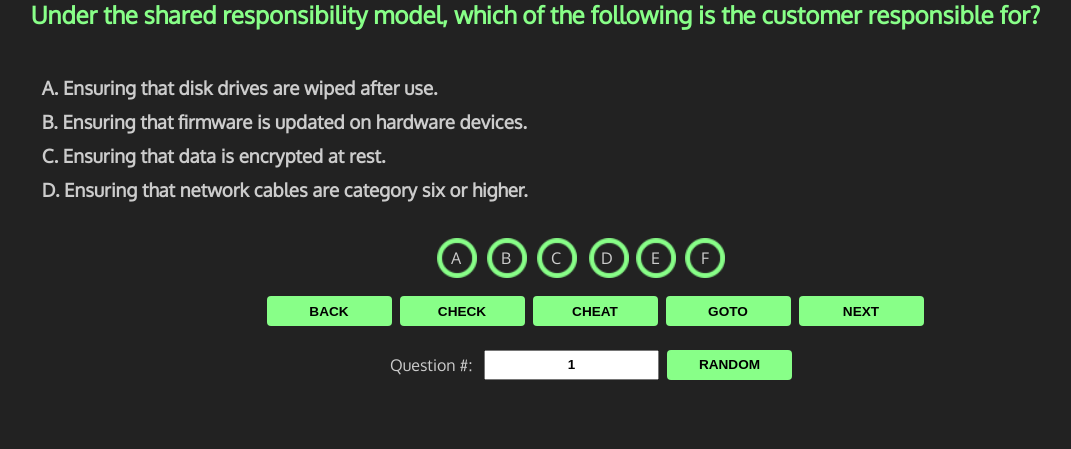
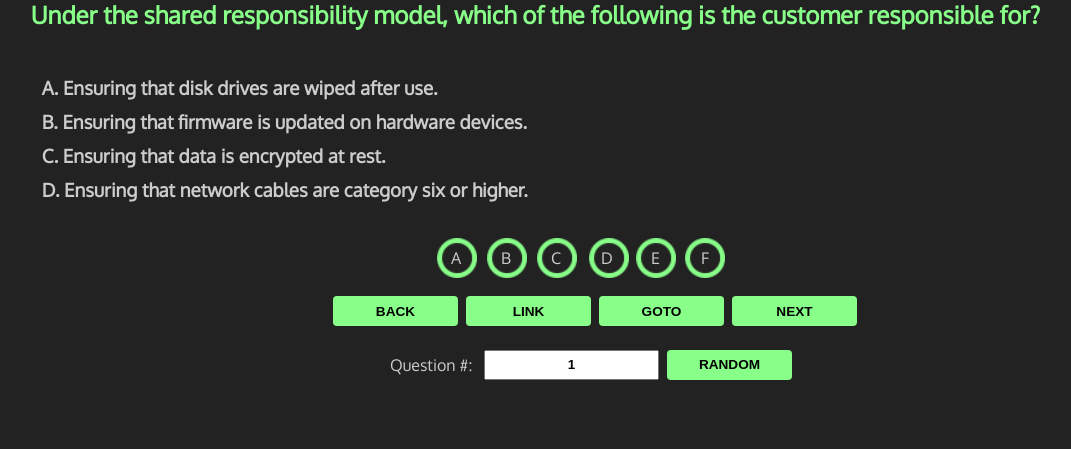
Before and after one commit to peqltta/quiztest, a Flask app: page /quiz in a window 1280 px wide. Shown: the part 91-540 px from the top of the page, without its empty margins (17-1088 px from the left). Run offline with Flask 2, Linux system fonts and the light colour scheme.

Commit message:
asdfasdf

```diff
--- a/templates/main.html
+++ b/templates/main.html
@@ -50,10 +50,16 @@
         document.getElementById('qn').value = Math.floor(Math.random() * 670) + 1;
     }
     function checkBoxes() {
+        let cans = '{{ c }}';
         if (document.getElementById('Ac').checked)
         {
+            if (cans.includes("A")){
             document.getElementById('Acl').innerHTML = '✔'
+            document.getElementById('Acl').style.color = 'green';
+            } else {
+                document.getElementById('Acl').innerHTML = '✖'
                 document.getElementById('Acl').style.color = 'red';
+            }
         } else {
             document.getElementById('Acl').innerHTML = 'A'
             document.getElementById('Acl').style.color = 'white';
@@ -61,44 +67,73 @@
         }
         if (document.getElementById('Bc').checked)
         {
-            document.getElementById('Bcl').innerHTML = 'X'
+            if (cans.includes("B")){
+            document.getElementById('Bcl').innerHTML = '✔'
+            document.getElementById('Bcl').style.color = 'green';
+            } else {
+                document.getElementById('Bcl').innerHTML = '✖'
                 document.getElementById('Bcl').style.color = 'red';
+            }
         } else {
             document.getElementById('Bcl').innerHTML = 'B'
             document.getElementById('Bcl').style.color = 'white';
+
         }
         if (document.getElementById('Cc').checked)
         {
-            document.getElementById('Ccl').innerHTML = 'X'
+            if (cans.includes("C")){
+            document.getElementById('Ccl').innerHTML = '✔'
+            document.getElementById('Ccl').style.color = 'green';
+            } else {
+                document.getElementById('Ccl').innerHTML = '✖'
                 document.getElementById('Ccl').style.color = 'red';
+            }
         } else {
             document.getElementById('Ccl').innerHTML = 'C'
             document.getElementById('Ccl').style.color = 'white';
+
         }
         if (document.getElementById('Dc').checked)
-
         {
-            document.getElementById('Dcl').innerHTML = 'X'
+            if (cans.includes("D")){
+            document.getElementById('Dcl').innerHTML = '✔'
+            document.getElementById('Dcl').style.color = 'green';
+            } else {
+                document.getElementById('Dcl').innerHTML = '✖'
                 document.getElementById('Dcl').style.color = 'red';
+            }
         } else {
             document.getElementById('Dcl').innerHTML = 'D'
             document.getElementById('Dcl').style.color = 'white';
+
         }
         if (document.getElementById('Ec').checked)
         {
-            document.getElementById('Ecl').innerHTML = 'X'
+            if (cans.includes("E")){
+            document.getElementById('Ecl').innerHTML = '✔'
+            document.getElementById('Ecl').style.color = 'green';
+            } else {
+                document.getElementById('Ecl').innerHTML = '✖'
                 document.getElementById('Ecl').style.color = 'red';
+            }
         } else {
             document.getElementById('Ecl').innerHTML = 'E'
             document.getElementById('Ecl').style.color = 'white';
+
         }
         if (document.getElementById('Fc').checked)
         {
-            document.getElementById('Fcl').innerHTML = 'X'
+            if (cans.includes("F")){
+            document.getElementById('Fcl').innerHTML = '✔'
+            document.getElementById('Fcl').style.color = 'green';
+            } else {
+                document.getElementById('Fcl').innerHTML = '✖'
                 document.getElementById('Fcl').style.color = 'red';
+            }
         } else {
             document.getElementById('Fcl').innerHTML = 'F'
             document.getElementById('Fcl').style.color = 'white';
+
         }
     }
 </script>
@@ -122,7 +157,7 @@
             <span id='box'><label for='Dc' id="Dcl">D</label><input type='checkbox' id='Dc' value='D' name='D' onclick=checkBoxes() /></span>
             <span id='box'><label for='Ec' id="Ecl">E</label><input type='checkbox' id='Ec' value='E' name='E' onclick=checkBoxes() /></span>
             <span id='box'><label for='Fc' id="Fcl">F</label><input type='checkbox' id='Fc' value='F' name='F' onclick=checkBoxes() /></span>
-            </span><span id='buttons'><input type="submit" name="btn" value="Back" /><input type="button" onclick="checkAnswers()" value="Check" /><input type="button" onclick="showAnswers()" value="Cheat" /><input type="submit" name="btn" value="Goto" /><br><input type="submit" name="btn" value="Next" />
+            </span><span id='buttons'><input type="submit" name="btn" value="Back" /><input type="button" onclick="showAnswers()" value="Link" /><input type="submit" name="btn" value="Goto" /><br><input type="submit" name="btn" value="Next" />
                 </span><span id='qnum'><label for="qn">Question #:</label><input type='text' id="qn" name='qn' value='{{ p }}'/><input type="button" onclick="randQuest()" value="Random" /></span>
             <span id="foot">
                 <h3 id="output"></h3></span><span id="foot1">
```
Lines whose indentation alone changed are shown as unchanged.
